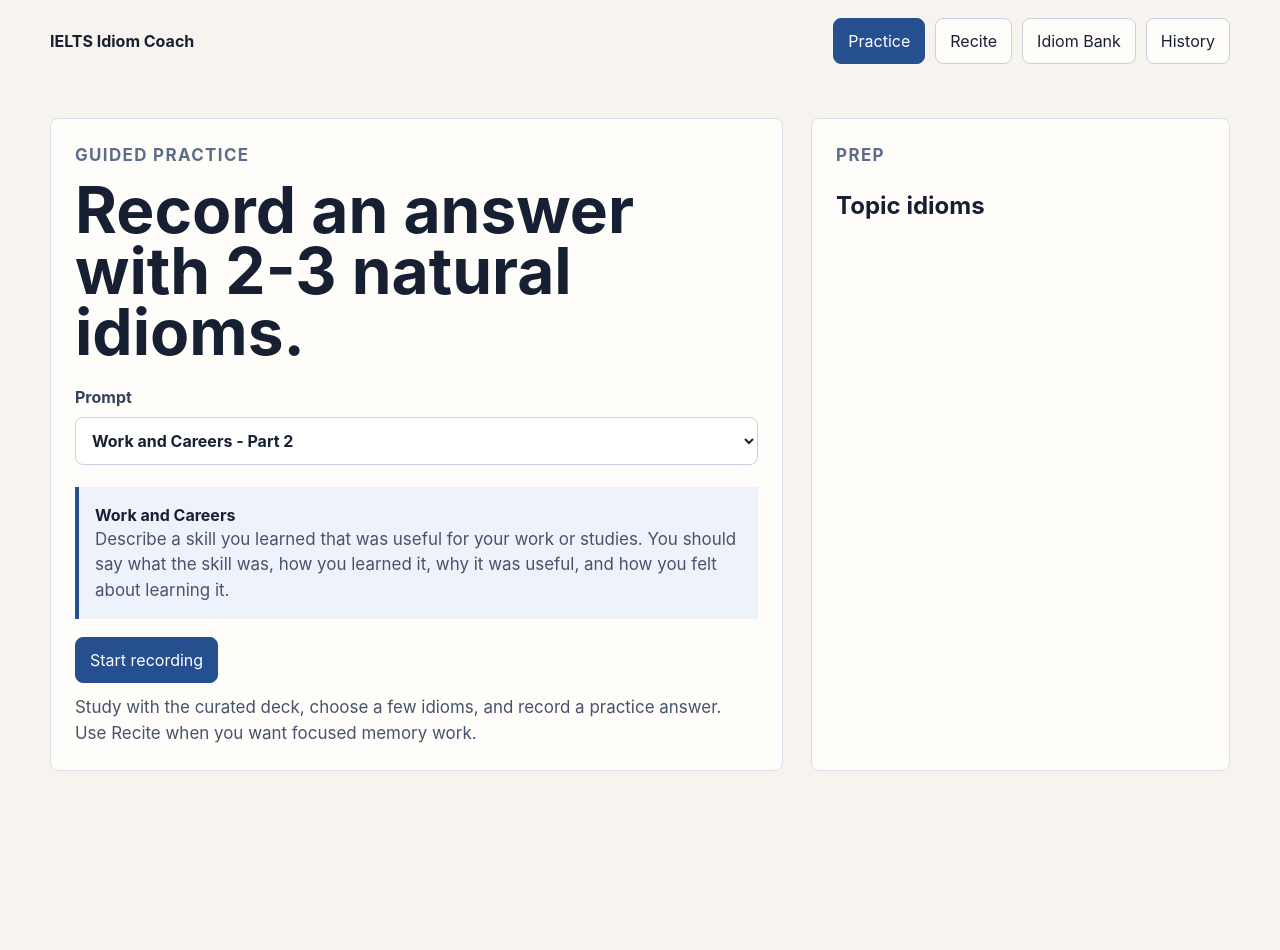
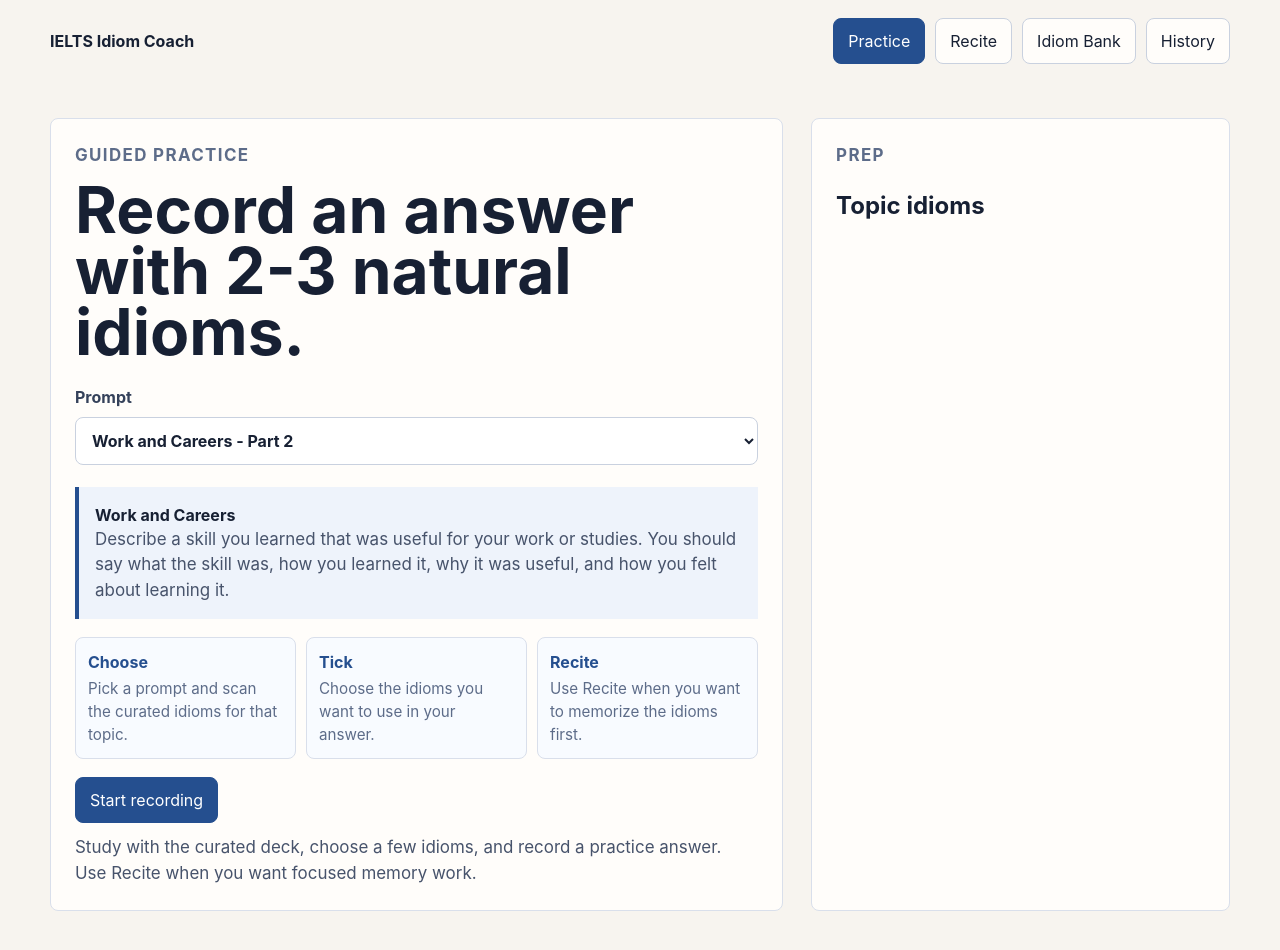
Before and after one commit to MikeXX20/idiom-leaner, a React (Vite) app: page / in a window 1280 px wide. Shown: the top 950 px of the page. Before the commit the page ends 835 px from the top, so only its background shows below. Built offline with nearby package versions, Linux system fonts and the light colour scheme.

Commit message:
Add practice flow tips

```diff
--- a/src/features/practice/PracticePage.tsx
+++ b/src/features/practice/PracticePage.tsx
@@ -44,6 +44,40 @@ function areFeedbackFeaturesEnabled() {
   return import.meta.env.VITE_ENABLE_FEEDBACK_FEATURES === "true";
 }
 
+function buildPracticeTips(aiFeaturesEnabled: boolean) {
+  if (!aiFeaturesEnabled) {
+    return [
+      {
+        title: "Choose",
+        body: "Pick a prompt and scan the curated idioms for that topic."
+      },
+      {
+        title: "Tick",
+        body: "Choose the idioms you want to use in your answer."
+      },
+      {
+        title: "Recite",
+        body: "Use Recite when you want to memorize the idioms first."
+      }
+    ];
+  }
+
+  return [
+    {
+      title: "Generate",
+      body: "Add 5 more expressions for this IELTS topic."
+    },
+    {
+      title: "Tick",
+      body: "Choose the idioms you want to use in your answer."
+    },
+    {
+      title: "Get feedback",
+      body: "Paste your answer and check whether they sound natural."
+    }
+  ];
+}
+
 export function PracticePage() {
   const [idioms, setIdioms] = useState<Idiom[]>([]);
   const [selectedPromptId, setSelectedPromptId] = useState(starterPrompts[0].id);
@@ -56,6 +90,7 @@ export function PracticePage() {
   const recorder = useRecorder();
   const aiFeaturesEnabled = areAiFeaturesEnabled();
   const feedbackFeaturesEnabled = areFeedbackFeaturesEnabled();
+  const practiceTips = buildPracticeTips(aiFeaturesEnabled);
 
   const prompt = useMemo<SpeakingPrompt>(
     () => starterPrompts.find((item) => item.id === selectedPromptId) ?? starterPrompts[0],
@@ -230,6 +265,14 @@ export function PracticePage() {
           <strong>{prompt.topic}</strong>
           <p>{prompt.prompt}</p>
         </article>
+        <section className="practice-tips" aria-label="How practice works">
+          {practiceTips.map((tip) => (
+            <article key={tip.title}>
+              <strong>{tip.title}</strong>
+              <span>{tip.body}</span>
+            </article>
+          ))}
+        </section>
         <div className="button-row">
           {recorder.status !== "recording" ? (
             <button className="primary-button" onClick={recorder.start}>
--- a/src/styles.css
+++ b/src/styles.css
@@ -150,6 +150,35 @@ p {
   background: #eef3fb;
 }
 
+.practice-tips {
+  display: grid;
+  grid-template-columns: repeat(3, minmax(0, 1fr));
+  gap: 10px;
+  margin: 18px 0;
+}
+
+.practice-tips article {
+  border: 1px solid #d9dfeb;
+  border-radius: 8px;
+  padding: 12px;
+  background: #f8fbff;
+}
+
+.practice-tips strong,
+.practice-tips span {
+  display: block;
+}
+
+.practice-tips strong {
+  color: #254f8f;
+}
+
+.practice-tips span {
+  margin-top: 4px;
+  color: #5d6c89;
+  font-size: 0.95rem;
+}
+
 .idiom-list {
   display: grid;
   gap: 12px;
@@ -284,4 +313,8 @@ audio {
   .study-stats {
     grid-template-columns: repeat(2, minmax(0, 1fr));
   }
+
+  .practice-tips {
+    grid-template-columns: 1fr;
+  }
 }
```
Also changed, not shown: 1 other file (tests, documents, lock files or other folders).
